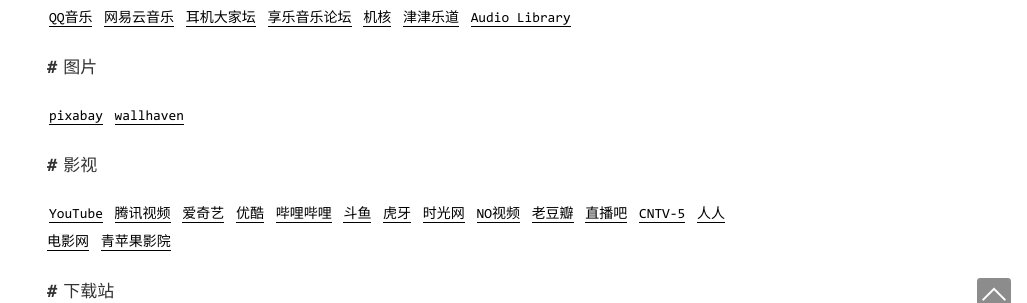
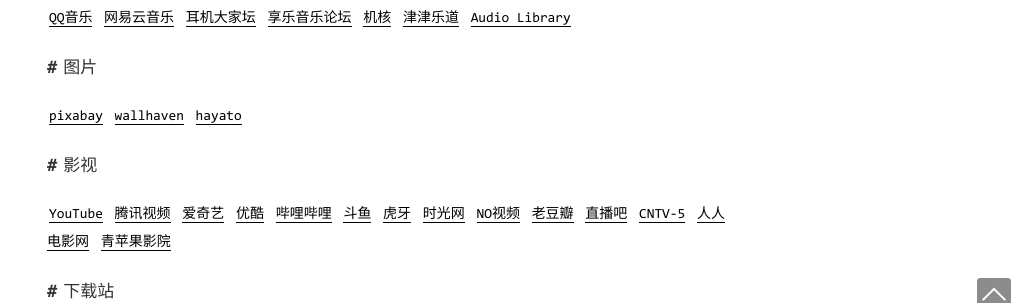
Before and after one commit to admans/admans.github.io, a Jekyll site: the page built from pages/navi.md, in a window 1280 px wide. Shown: the part 642-945 px from the top of the page, without its empty margins (253-1280 px from the left). Built offline with Jekyll 4.4.1, drawn with Linux system fonts in a browser that asks for light colours.

Commit message:
Update navi.md

```diff
--- a/pages/navi.md
+++ b/pages/navi.md
@@ -19,7 +19,7 @@ title: 导航
 [QQ音乐](https://y.qq.com/ "QQ音乐") [网易云音乐](https://music.163.com/ "网易云音乐") [耳机大家坛](http://www.erji.net/ "耳机大家坛") [享乐音乐论坛](https://www.xlebbs.com/ "享乐音乐论坛") [机核](https://www.gcores.com/ "机核") [津津乐道](https://dao.fm/ "津津乐道") [Audio Library](https://www.audiolibrary.com.co/ "Audio Library")
 
 ## 图片
-[pixabay](https://pixabay.com/ "pixabay") [wallhaven](https://wallhaven.cc/ "wallhaven")
+[pixabay](https://pixabay.com/ "pixabay") [wallhaven](https://wallhaven.cc/ "wallhaven") [hayato](https://photo.axis-studio.org/home "hayato")
 
 ## 影视
 [YouTube](https://www.youtube.com/ "YouTube") [腾讯视频](https://v.qq.com/ "腾讯视频") [爱奇艺](https://www.iqiyi.com/ "爱奇艺") [优酷](https://www.youku.com/ "优酷") [哔哩哔哩](https://www.bilibili.com/ "哔哩哔哩") [斗鱼](https://www.douyu.com/ "斗鱼") [虎牙](https://www.huya.com/ "虎牙") [时光网](http://www.mtime.com/ "时光网") [NO视频](https://www.novipnoad.com/ "NO视频") [老豆瓣](https://www.laodouban.com/ "老豆瓣") [直播吧](http://www.zhibo8.cc/ "直播吧") [CNTV-5](http://tv.cntv.cn/live/cctv5/?pt=HD "CNTV-5") [人人电影网](https://www.rrdynb.com/index.html "人人电影网") [青苹果影院](http://qpgyy.vip/ "青苹果影院")
```
